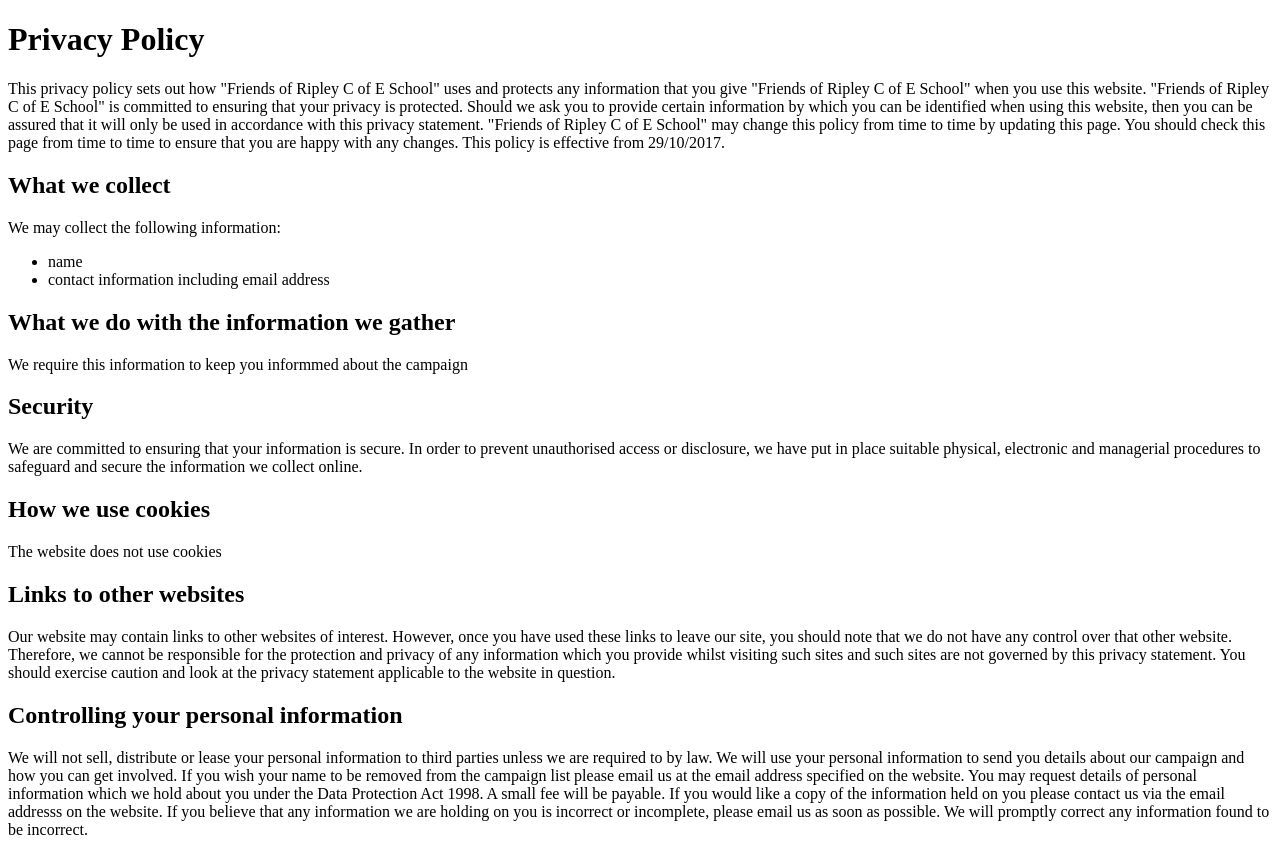
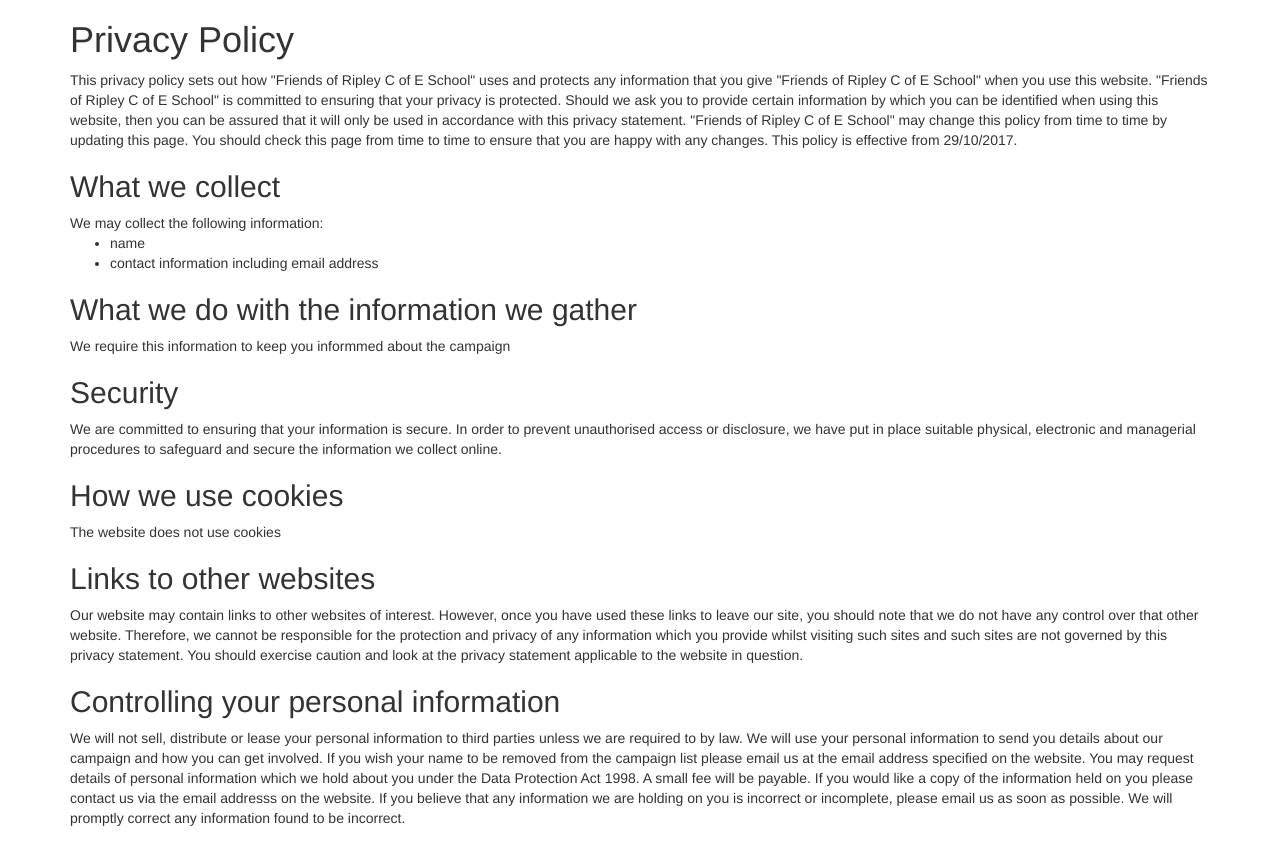
Before and after one commit to nrstirzaker/f_o_r, a website: page public/privacy.html in a window 1280 px wide. Drawn offline with nearby package versions, Linux system fonts and the light colour scheme.

Commit message:
format privacy page

```diff
--- a/public/privacy.html
+++ b/public/privacy.html
@@ -1,17 +1,41 @@
 <!DOCTYPE html>
 <html>
 
-  <link rel="stylesheet" href="css/main.css" >
+<head>
+    <meta charset="utf-8">
+    <meta http-equiv="X-UA-Compatible" content="IE=edge">
+    <meta name="viewport" content="width=device-width, initial-scale=1">
+
+    <link rel="stylesheet" href="https://maxcdn.bootstrapcdn.com/bootstrap/3.3.7/css/bootstrap.min.css" integrity="sha384-BVYiiSIFeK1dGmJRAkycuHAHRg32OmUcww7on3RYdg4Va+PmSTsz/K68vbdEjh4u"
+        crossorigin="anonymous">
+    <link rel="stylesheet" href="css/main.css">
     <link rel="shortcut icon" href="favicon.ico" type="image/x-icon">
     <link rel="icon" href="favicon.ico" type="image/x-icon">
+
+    <script src="js/jquery-3.2.1.min.js"></script>
+    <script src="https://cdnjs.cloudflare.com/ajax/libs/popper.js/1.12.3/umd/popper.min.js" integrity="sha384-vFJXuSJphROIrBnz7yo7oB41mKfc8JzQZiCq4NCceLEaO4IHwicKwpJf9c9IpFgh"
+        crossorigin="anonymous"></script>
+    <script src="https://maxcdn.bootstrapcdn.com/bootstrap/3.3.7/js/bootstrap.min.js" integrity="sha384-Tc5IQib027qvyjSMfHjOMaLkfuWVxZxUPnCJA7l2mCWNIpG9mGCD8wGNIcPD7Txa"
+        crossorigin="anonymous"></script>
+
+    <script src="js/main.js"></script>
+
+
     <title>Save Ripley C of E School Primary Surrey</title>
+</head>
+
 <body style="background-color: #FFFFFF">
+
+<div class="container">
 
     <h1>Privacy Policy</h1>
 
-<p>This privacy policy sets out how "Friends of Ripley C of E School" uses and protects any information that you give "Friends of Ripley C of E School" when you use this website.
-"Friends of Ripley C of E School" is committed to ensuring that your privacy is protected. Should we ask you to provide certain information by which you can be identified when using this website, then you can be assured that it will only be used in accordance with this privacy statement.
-"Friends of Ripley C of E School" may change this policy from time to time by updating this page. You should check this page from time to time to ensure that you are happy with any changes. This policy is effective from 29/10/2017.
+    <p>This privacy policy sets out how "Friends of Ripley C of E School" uses and protects any information that you give "Friends
+        of Ripley C of E School" when you use this website. "Friends of Ripley C of E School" is committed to ensuring that
+        your privacy is protected. Should we ask you to provide certain information by which you can be identified when using
+        this website, then you can be assured that it will only be used in accordance with this privacy statement. "Friends
+        of Ripley C of E School" may change this policy from time to time by updating this page. You should check this page
+        from time to time to ensure that you are happy with any changes. This policy is effective from 29/10/2017.
         <h2>What we collect</h2>
         We may collect the following information:
         <ul>
@@ -21,15 +45,28 @@
         <h2>What we do with the information we gather</h2>
         We require this information to keep you informmed about the campaign
         <h2>Security</h2>
-We are committed to ensuring that your information is secure. In order to prevent unauthorised access or disclosure, we have put in place suitable physical, electronic and managerial procedures to safeguard and secure the information we collect online.
+        We are committed to ensuring that your information is secure. In order to prevent unauthorised access or disclosure, we have
+        put in place suitable physical, electronic and managerial procedures to safeguard and secure the information we collect
+        online.
         <h2>How we use cookies</h2>
         The website does not use cookies
         <h2>Links to other websites</h2>
-Our website may contain links to other websites of interest. However, once you have used these links to leave our site, you should note that we do not have any control over that other website. Therefore, we cannot be responsible for the protection and privacy of any information which you provide whilst visiting such sites and such sites are not governed by this privacy statement. You should exercise caution and look at the privacy statement applicable to the website in question.
+        Our website may contain links to other websites of interest. However, once you have used these links to leave our site, you
+        should note that we do not have any control over that other website. Therefore, we cannot be responsible for the
+        protection and privacy of any information which you provide whilst visiting such sites and such sites are not governed
+        by this privacy statement. You should exercise caution and look at the privacy statement applicable to the website
+        in question.
         <h2>Controlling your personal information</h2>
-We will not sell, distribute or lease your personal information to third parties unless we are required to by law. We will use your personal information to send you details about our campaign and how you can get involved.
-If you wish your name to be removed from the campaign list please email us at the email address specified on the website. You may request details of personal information which we hold about you under the Data Protection Act 1998. A small fee will be payable. If you would like a copy of the information held on you please contact us via the email addresss on the website.
-If you believe that any information we are holding on you is incorrect or incomplete, please email us as soon as possible. We will promptly correct any information found to be incorrect.
+        We will not sell, distribute or lease your personal information to third parties unless we are required to by law. We will
+        use your personal information to send you details about our campaign and how you can get involved. If you wish your
+        name to be removed from the campaign list please email us at the email address specified on the website. You may
+        request details of personal information which we hold about you under the Data Protection Act 1998. A small fee will
+        be payable. If you would like a copy of the information held on you please contact us via the email addresss on the
+        website. If you believe that any information we are holding on you is incorrect or incomplete, please email us as
+        soon as possible. We will promptly correct any information found to be incorrect.
+
+    </div>
 
 </body>
+
 </html>
```
Lines whose indentation alone changed are shown as unchanged.
